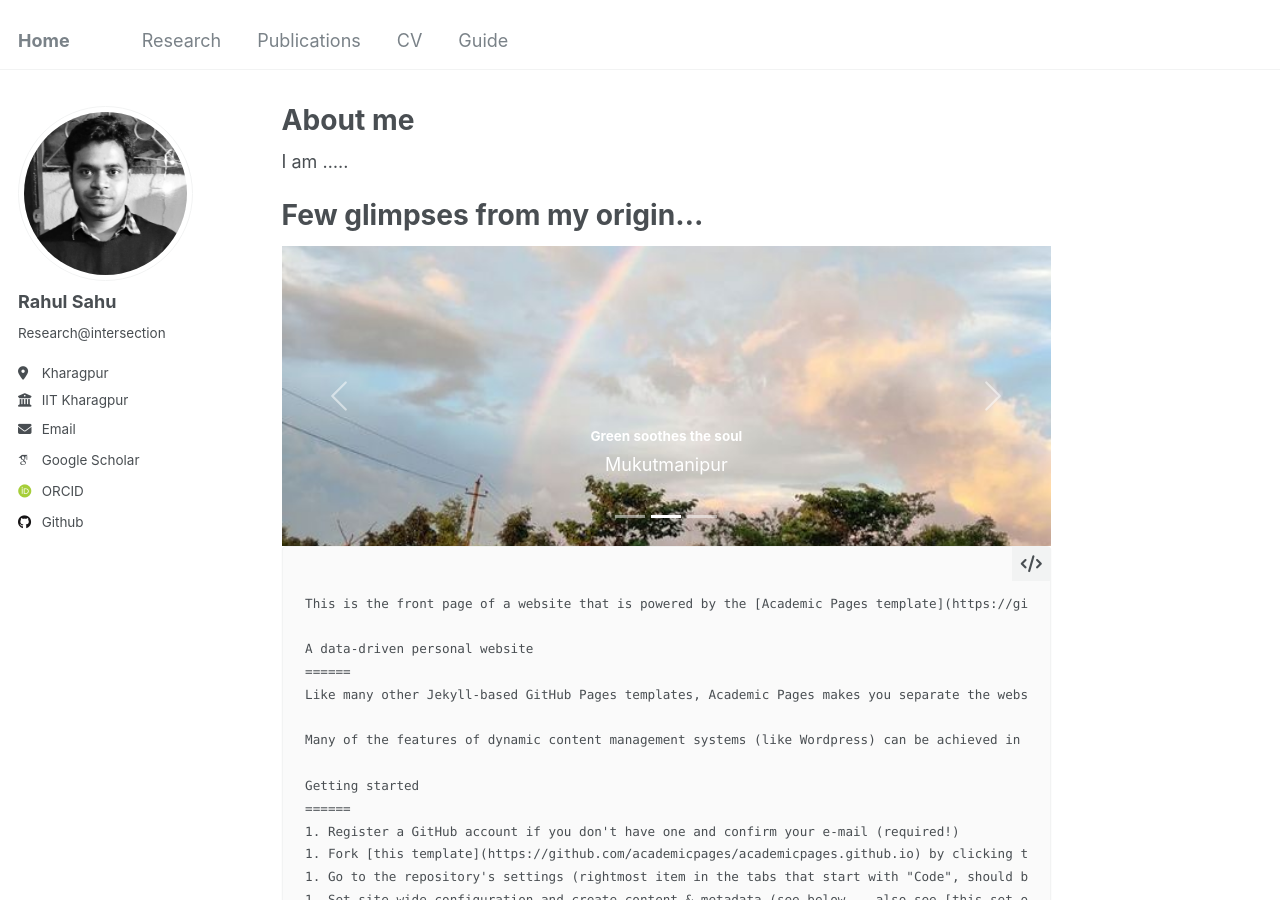
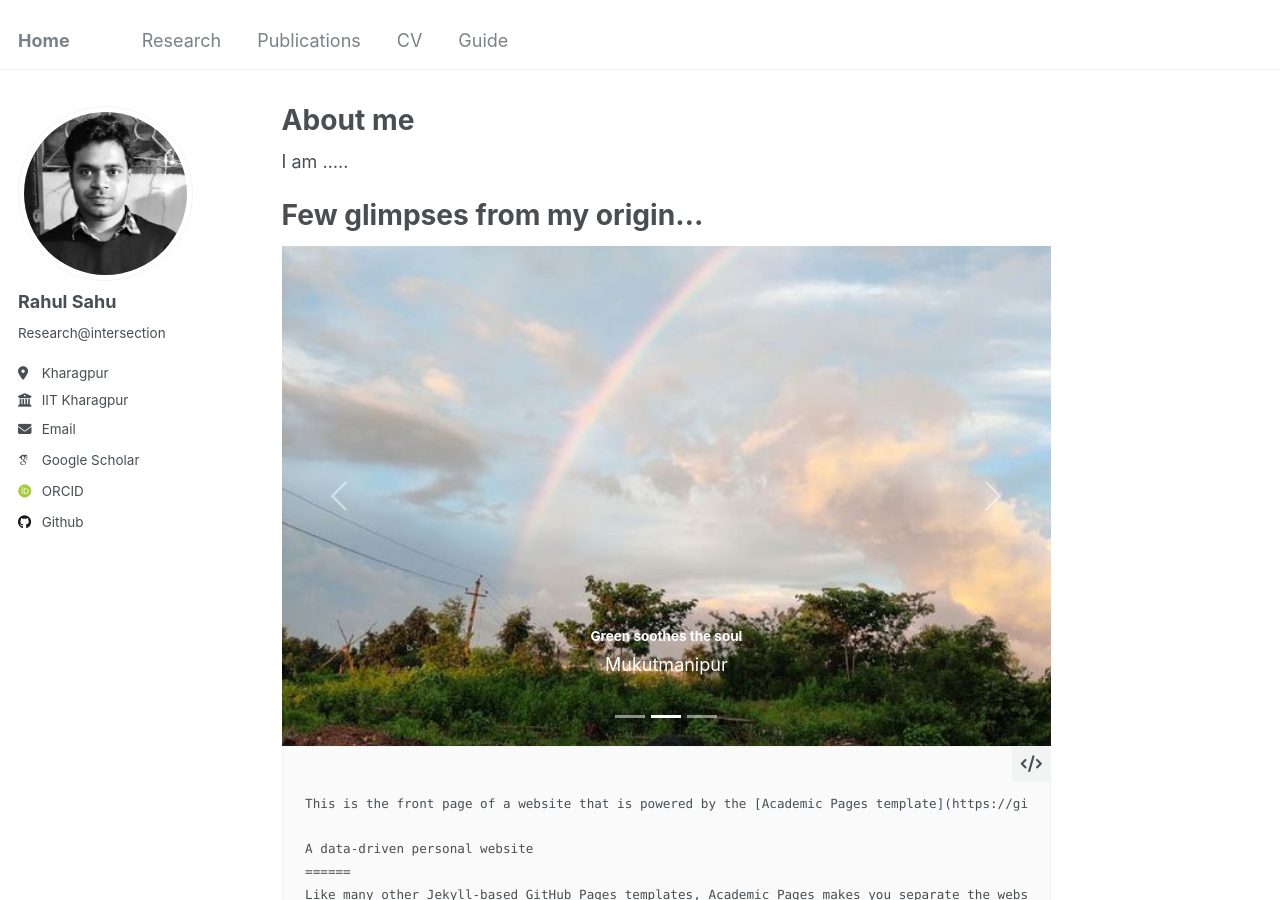
Before and after one commit to srahul21/srahul21.github.io, a Jekyll site: the page built from _pages/about.md, in a window 1280 px wide and 900 px high. Built offline with Jekyll 4.4.1, drawn with Linux system fonts in a browser that asks for light colours; some web fonts are replaced.

Commit message:
Update about.md

```diff
--- a/_pages/about.md
+++ b/_pages/about.md
@@ -23,21 +23,21 @@ Few glimpses from my origin...
   <!-- Images for the Carousel -->
   <div class="carousel-inner">
     <div class="carousel-item active">
-      <img src="/images/IMG_20250109_153007_451.jpg" class="d-block w-100" alt="Slide 1">
+      <img src="/images/IMG_20250109_153007_451.jpg" class="d-block w-100" alt="Slide 1" style="height: 500px; object-fit: cover;">
       <div class="carousel-caption d-none d-md-block">
         <h5>Blue is beautiful</h5>
         <p>Mukutmanipur</p>
       </div>
     </div>
     <div class="carousel-item">
-      <img src="/images/IMG_20250109_153012_804.jpg" class="d-block w-100" alt="Slide 2">
+      <img src="/images/IMG_20250109_153012_804.jpg" class="d-block w-100" alt="Slide 2" style="height: 500px; object-fit: cover;">
       <div class="carousel-caption d-none d-md-block">
         <h5>Green soothes the soul</h5>
         <p>Mukutmanipur</p>
       </div>
     </div>
     <div class="carousel-item">
-      <img src="/images/IMG_20250109_153016_588.jpg" class="d-block w-100" alt="Slide 3">
+      <img src="/images/IMG_20250109_153016_588.jpg" class="d-block w-100" alt="Slide 3" style="height: 500px; object-fit: cover;">
       <div class="carousel-caption d-none d-md-block">
         <h5>Scattering light</h5>
         <p>Mukutmanipur</p>
```
